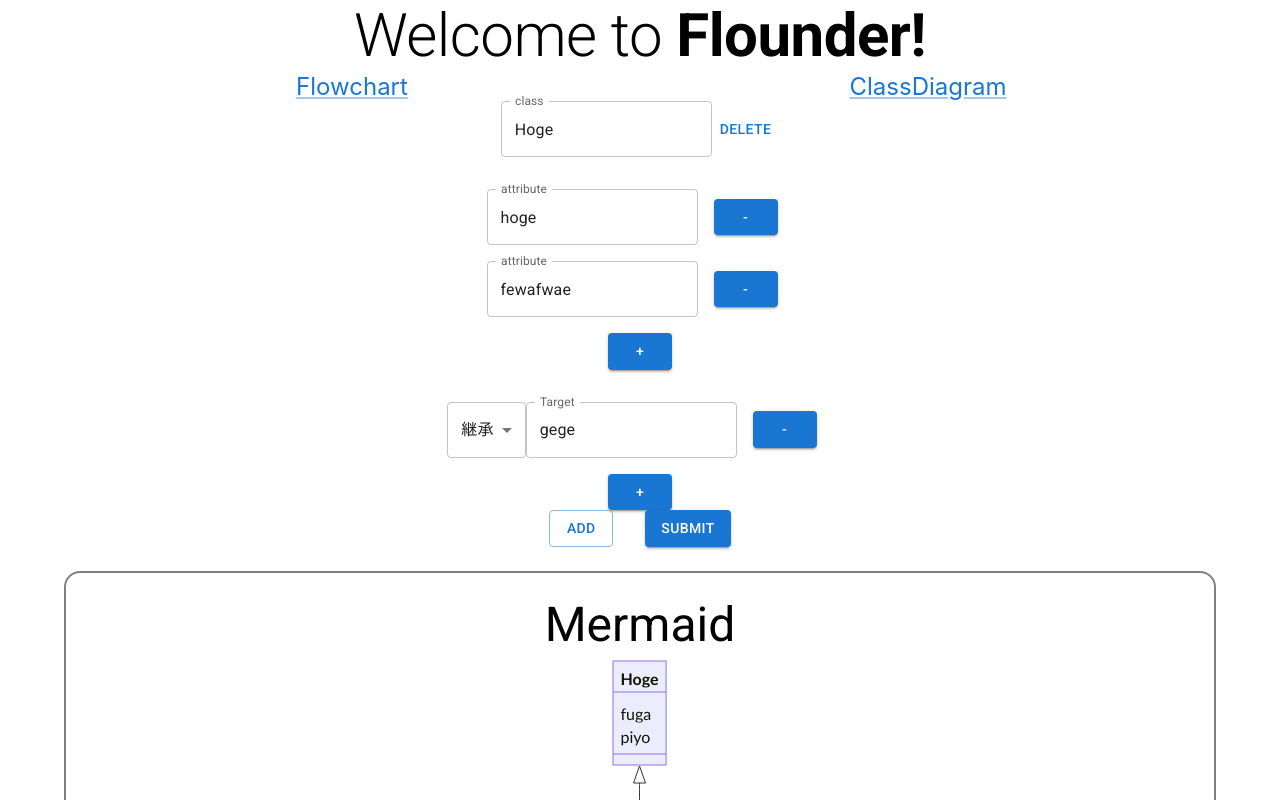
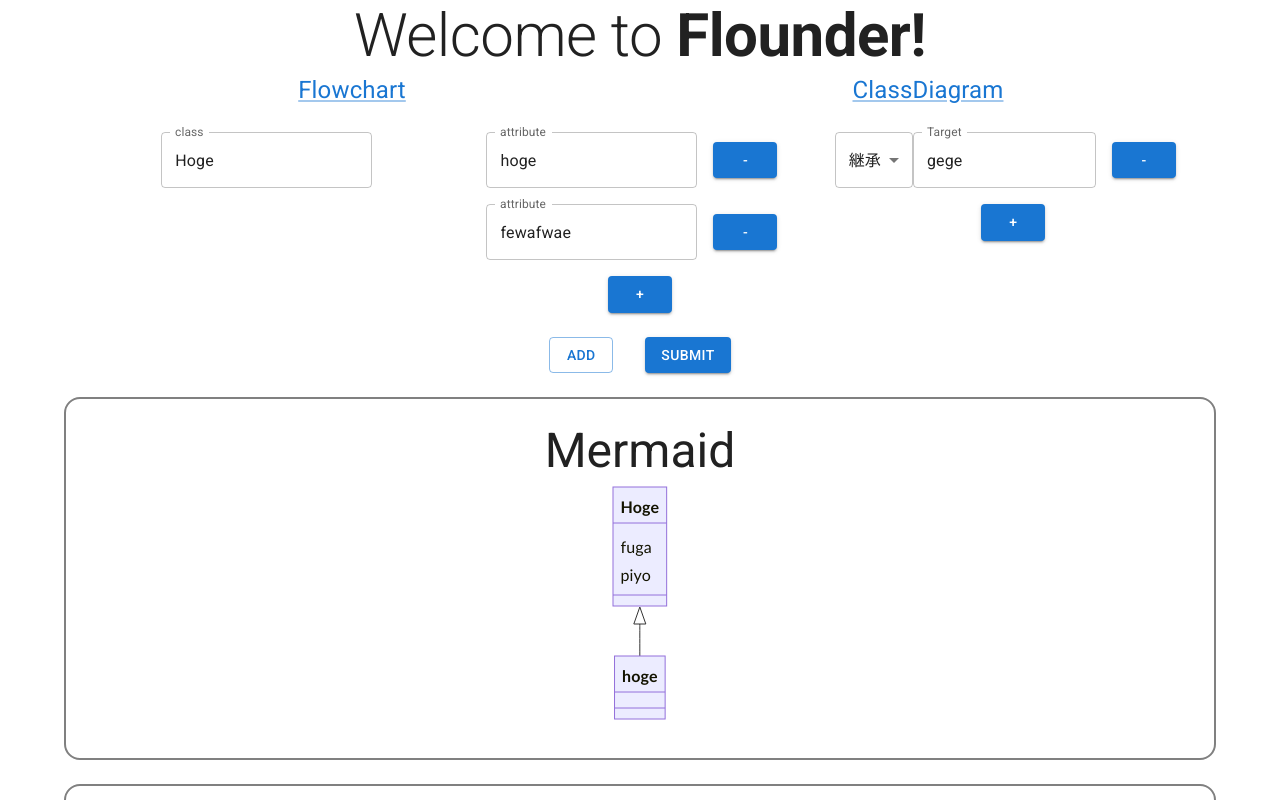
Before and after one commit to Watakumi/Flounder, a React (Vite) app: page /class in a window 1280 px wide. Shown: the top 800 px of the page. Built offline with nearby package versions, Linux system fonts and the light colour scheme.

Commit message:
レイアウトの変更

```diff
--- a/src/App.tsx
+++ b/src/App.tsx
@@ -5,6 +5,7 @@
   Link,
   Typography,
   Grid,
+  CssBaseline,
 } from '@mui/material';
 import { Link as RouterLink, Route, Routes } from 'react-router-dom';
 import { ClassDiagram } from './components/ClassDiagram';
@@ -12,6 +13,8 @@
 
 function App() {
   return (
+    <>
+      <CssBaseline />
       <Container fixed sx={{ textAlign: 'center' }}>
         <Typography variant="h2" component="h1">
           Welcome to <span style={{ fontWeight: 'bold' }}>Flounder!</span>
@@ -36,6 +39,7 @@
           <Route path="class" element={<ClassDiagram />} />
         </Routes>
       </Container>
+    </>
   );
 }
 
--- a/src/components/ClassDiagram/components.tsx
+++ b/src/components/ClassDiagram/components.tsx
@@ -34,7 +34,6 @@
         defaultValue={field.name}
         render={({ field }) => <TextField {...field} label="class" />}
       />
-      <Button onClick={() => remove(index)}>DELETE</Button>
     </Box>
   );
 };
@@ -61,7 +60,7 @@
               display: 'flex',
               justifyContent: 'center',
               alignItems: 'center',
-              marginY: 2,
+              marginBottom: 2,
             }}
           >
             <Controller
@@ -113,7 +112,7 @@
               display: 'flex',
               justifyContent: 'center',
               alignItems: 'center',
-              marginY: 2,
+              marginBottom: 2,
             }}
           >
             <Controller
--- a/src/components/ClassDiagram/index.tsx
+++ b/src/components/ClassDiagram/index.tsx
@@ -1,4 +1,11 @@
-import { Button, Grid, TextField, Typography } from '@mui/material';
+import {
+  Button,
+  Divider,
+  Grid,
+  TextField,
+  Typography,
+  useTheme,
+} from '@mui/material';
 import { Box } from '@mui/system';
 import { useEffect, useRef, useState } from 'react';
 import mermaid from 'mermaid';
@@ -94,14 +101,22 @@
     setKlass(classes);
   };
 
+  const theme = useTheme();
+
   return (
     <>
       <form onSubmit={handleSubmit(onSubmit)}>
-        {fields.map((field, index) => {
+        {fields.map((field, index, arr) => {
           return (
-            <div key={field.id}>
+            <>
+              <Box
+                key={field.id}
+                sx={{
+                  padding: 3,
+                }}
+              >
                 <Grid container spacing={2}>
-                <Grid item xs={12}>
+                  <Grid item xs={4}>
                     <Klass
                       control={control}
                       index={index}
@@ -109,14 +124,16 @@
                       remove={remove}
                     />
                   </Grid>
-                <Grid item xs={12}>
+                  <Grid item xs={4}>
                     <Attributes control={control} index={index} />
                   </Grid>
-                <Grid item xs={12}>
+                  <Grid item xs={4}>
                     <Relations control={control} index={index} />
                   </Grid>
                 </Grid>
-            </div>
+              </Box>
+              {!(arr.length - 1 === index) && <Divider />}
+            </>
           );
         })}
 
```
Lines whose indentation alone changed are shown as unchanged.
